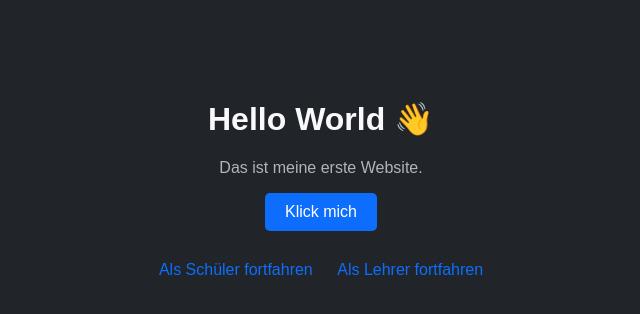
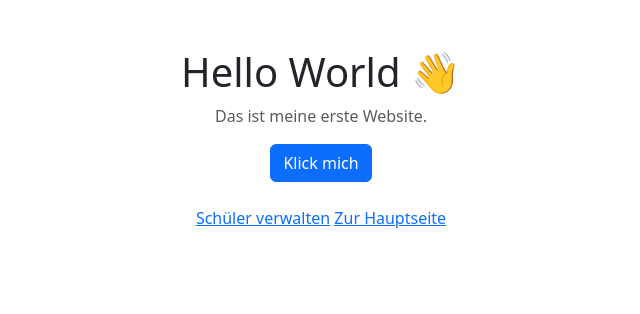
Before and after one commit to Davidgr062/Quiz_grabowski, a Flask app: page /start in a window 1280 px wide. Shown: the top 314 px of the page, without its empty margins (319-959 px from the left). Run offline with Flask 3, Linux system fonts and the light colour scheme.

Commit message:
startseite

```diff
--- a/templates/start.html
+++ b/templates/start.html
@@ -2,53 +2,17 @@
 <html lang="de">
 <head>
     <meta charset="UTF-8">
-    <title>Kwiss</title>
-    <style>
-        body {
-            font-family: Arial, sans-serif;
-            background-color: #212529;
-            color: #f8f9fa;
-            text-align: center;
-            margin-top: 100px;
-        }
-        h1 {
-            color: #f8f9fa;
-        }
-        p {
-            color: #adb5bd;
-        }
-        button {
-            padding: 10px 20px;
-            font-size: 16px;
-            background-color: #0d6efd;
-            color: white;
-            border: none;
-            border-radius: 5px;
-            cursor: pointer;
-        }
-        button:hover {
-            background-color: #0b5ed7;
-        }
-        .nav-links {
-            margin-top: 30px;
-        }
-        .nav-links a {
-            margin: 0 10px;
-            color: #0d6efd;
-            text-decoration: none;
-        }
-        .nav-links a:hover {
-            color: #0b5ed7;
-            text-decoration: underline;
-        }
-    </style>
+    <title>Hello World</title>
+    <link href="https://cdn.jsdelivr.net/npm/bootstrap@5.3.8/dist/css/bootstrap.min.css" rel="stylesheet">
+    <link rel="stylesheet" href="{{ url_for('static', filename='style.css/style.css') }}">
 </head>
 <body>
+    <div class="container text-center mt-5">
 
         <h1>Hello World 👋</h1>
-    <p>Das ist meine erste Website.</p>
+        <p class="text-muted">Das ist meine erste Website.</p>
 
-    <button onclick="zeigeNachricht()">Klick mich</button>
+        <button onclick="zeigeNachricht()" class="btn btn-primary mb-4">Klick mich</button>
 
         <script>
             function zeigeNachricht() {
@@ -57,9 +21,10 @@
         </script>
 
         <div class="nav-links">
-        <a href="{{ url_for('schüler') }}">Als Schüler fortfahren</a>
-        <a href="{{ url_for('index') }}">Als Lehrer fortfahren</a>
+            <a href="{{ url_for('schüler') }}">Schüler verwalten</a>
+            <a href="{{ url_for('index') }}">Zur Hauptseite</a>
         </div>
 
+    </div>
 </body>
 </html>
```
Lines whose indentation alone changed are shown as unchanged.
